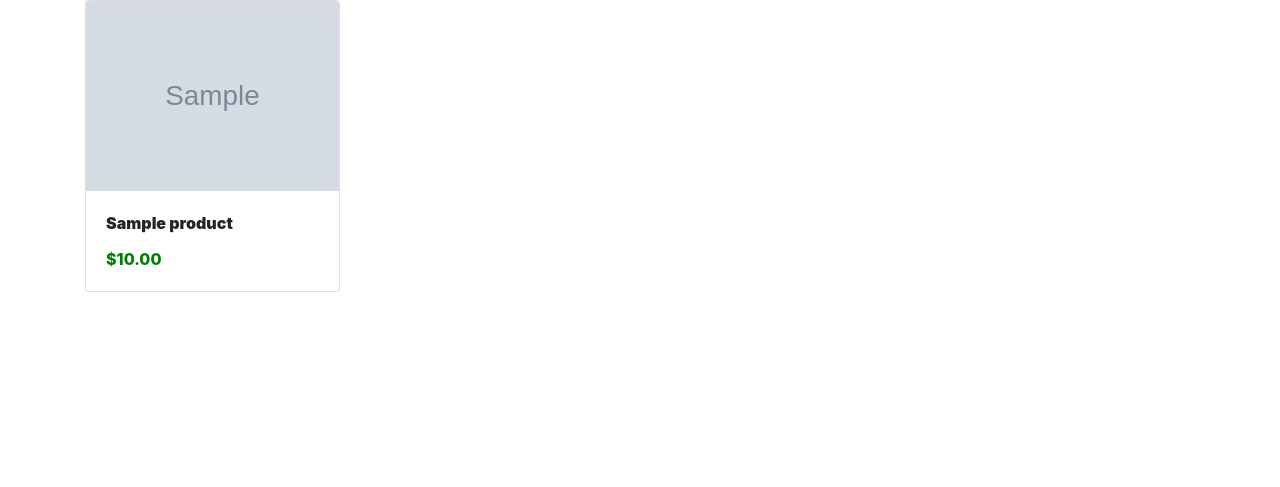
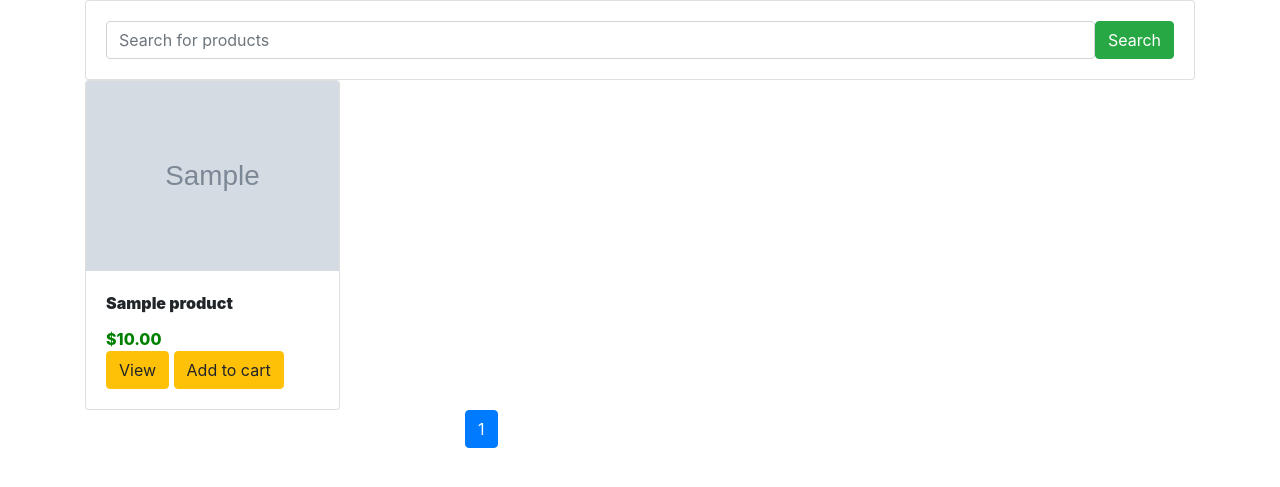
Before and after one commit to chebishev/DjangoProjectsUdemy, a Django app: page / in a window 1280 px wide. Shown: the top 487 px of the page. Run offline with Django 4.2, Linux system fonts and the light colour scheme; tables that the repository leaves empty hold one stand-in row (values such as "Sample post"); grey boxes marked "Sample" are stand-in pictures.

Commit message:
Added pagination, detail view, buttons, search bar

```diff
--- a/ECommerceSite/ecomsite/ecomsite/urls.py
+++ b/ECommerceSite/ecomsite/ecomsite/urls.py
@@ -21,4 +21,5 @@ from shop import views
 urlpatterns = [
     path('admin/', admin.site.urls),
     path('', views.index, name='index'),
+    path('<int:id>/', views.detail, name='detail'),
 ]
--- a/ECommerceSite/ecomsite/shop/templates/shop/index.html
+++ b/ECommerceSite/ecomsite/shop/templates/shop/index.html
@@ -1,25 +1,36 @@
 {% load static %}
 <!DOCTYPE html>
 <html lang="en">
+
 <head>
   <meta charset="UTF-8" />
   <meta name="viewport" content="width=device-width, initial-scale=1.0" />
-    <title>Document</title>
-    <link
-      rel="stylesheet"
-      href="https://cdn.jsdelivr.net/npm/bootstrap@4.6.2/dist/css/bootstrap.min.css"
-      integrity="sha384-xOolHFLEh07PJGoPkLv1IbcEPTNtaed2xpHsD9ESMhqIYd0nLMwNLD69Npy4HI+N"
-      crossorigin="anonymous"
-    />
-    <script
-      src="https://cdn.jsdelivr.net/npm/bootstrap@4.6.2/dist/js/bootstrap.bundle.min.js"
+  <title>Index</title>
+  <link rel="stylesheet" href="https://cdn.jsdelivr.net/npm/bootstrap@4.6.2/dist/css/bootstrap.min.css"
+    integrity="sha384-xOolHFLEh07PJGoPkLv1IbcEPTNtaed2xpHsD9ESMhqIYd0nLMwNLD69Npy4HI+N" crossorigin="anonymous" />
+  <script src="https://cdn.jsdelivr.net/npm/bootstrap@4.6.2/dist/js/bootstrap.bundle.min.js"
     integrity="sha384-Fy6S3B9q64WdZWQUiU+q4/2Lc9npb8tCaSX9FK7E8HnRr0Jz8D6OP9dO5Vg3Q9ct"
-      crossorigin="anonymous"
-    ></script>
+    crossorigin="anonymous"></script>
   <link rel="stylesheet" href="{% static 'shop/style.css' %}">
 </head>
+
 <body>
   <div class="container">
+    <div class="row">
+      <div class="col-md-12">
+        <form class="card card-sm">
+          <div class="card-body row no-gutters align-items-center">
+            <div class="col">
+              <input type="search" name="item_name" placeholder="Search for products"
+                class="form-control form-control-borderless">
+            </div>
+            <div class="col-auto">
+              <button type="submit" class="btn btn-success">Search</button>
+            </div>
+          </div>
+        </form>
+      </div>
+    </div>
     <div class="row">
       {% for product in products %}
       <div class="col-md-3">
@@ -28,11 +39,27 @@
           <div class="card-body">
             <div class="card-title">{{ product.title }}</div>
             <div class="card-text">${{ product.price|floatformat:2 }}</div>
+            <a class="btn btn-warning" href="{% url 'detail' product.id %}">View</a>
+            <a class="btn btn-warning" href="#">Add to cart</a>
           </div>
         </div>
       </div>
       {% endfor %}
     </div>
+    <div class="row">
+      <div class="col-md-3 offset-md-4">
+        <ul class="pagination">
+          {% if products.has_previous %}
+          <li class="page-item"><a class="page-link" href="?page={{ products.previous_page_number }}">Previous</a></li>
+          {% endif %}
+          <li class="page-item active"><a class="page-link" href="#">{{ products.number }}</a></li>
+          {% if products.has_next %}
+          <li class="page-item"><a class="page-link" href="?page={{ products.next_page_number }}">Next</a></li>
+          {% endif %}
+        </ul>
+      </div>
+    </div>
   </div>
 </body>
+
 </html>
--- a/ECommerceSite/ecomsite/shop/views.py
+++ b/ECommerceSite/ecomsite/shop/views.py
@@ -1,8 +1,25 @@
 from django.shortcuts import render
 from .models import Products
+from django.core.paginator import Paginator
 
 
 # Create your views here.
 def index(request):
     products = Products.objects.all()
+
+    # search item
+    item_name = request.GET.get('item_name')
+    if item_name != '' and item_name is not None:
+        products = products.filter(title__icontains=item_name)
+
+    # paginagation
+    paginator = Paginator(products, 4)
+    page = request.GET.get('page')
+    products = paginator.get_page(page)
+
     return render(request, 'shop/index.html', {'products': products})
+
+
+def detail(request, id):
+    product = Products.objects.get(id=id)
+    return render(request, 'shop/detail.html', {'product': product})
```
Also changed, not shown: ECommerceSite/ecomsite/shop/templates/shop/detail.html (added, +53 -0 lines). Lines whose indentation alone changed are shown as unchanged.
